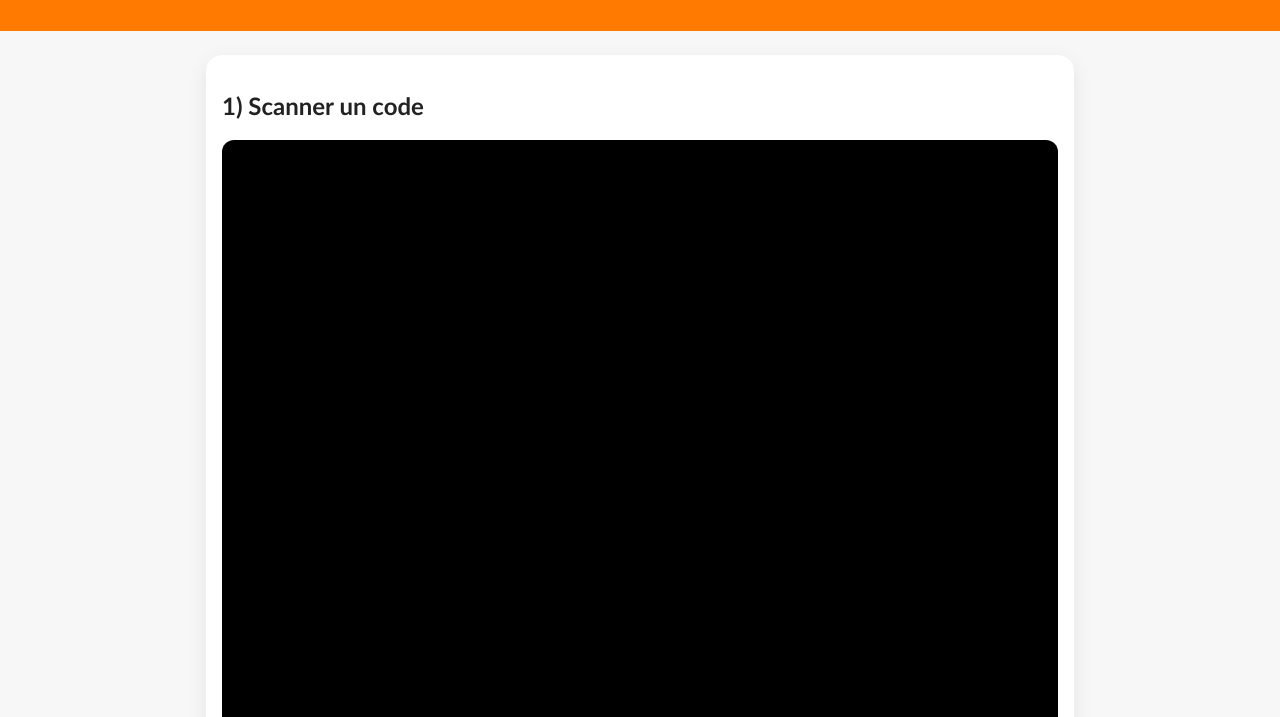
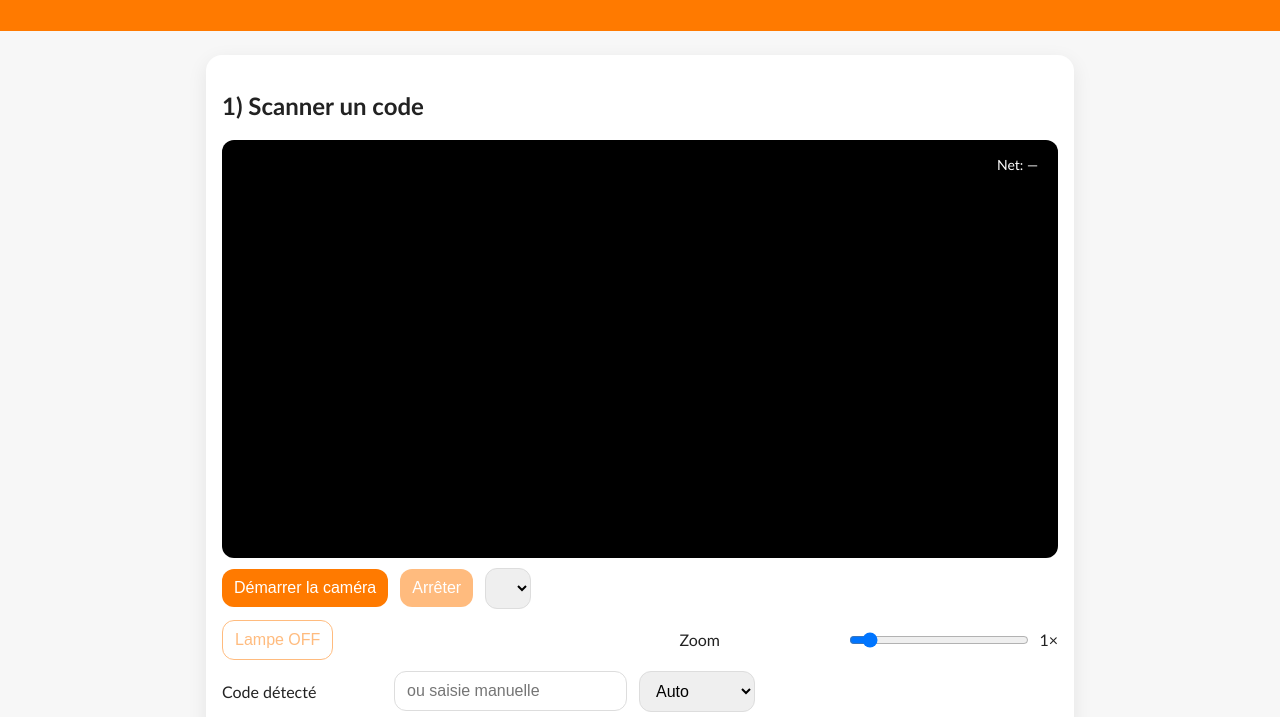
Before and after one commit to solutionspelichet/inventaire, a plain HTML site: page index.html in a window 1280 px wide. Shown: the part 75-792 px from the top of the page. Drawn offline with Linux system fonts and the light colour scheme; a script that the page names is missing.

Commit message:
Update style.css

```diff
--- a/style.css
+++ b/style.css
@@ -1,32 +1,39 @@
-:root {
-  --orange:#ff7a00; --bg:#f7f7f7; --card:#fff; --text:#222;
-}
-*{box-sizing:border-box;}
+:root { --orange:#ff7a00; --bg:#f7f7f7; --card:#fff; --text:#222; }
+*{ box-sizing:border-box }
 html,body{
-  margin:0;padding:0;font-family:"Trebuchet MS",Trebuchet,Arial,sans-serif;
-  background:var(--bg);color:var(--text);
+  margin:0; padding:0;
+  font-family:"Trebuchet MS",Trebuchet,Arial,sans-serif;
+  background:var(--bg); color:var(--text);
 }
 .app-header{
-  display:flex;align-items:center;gap:12px;
-  padding:12px 16px;background:var(--orange);color:#fff;
+  display:flex; align-items:center; gap:12px;
+  padding:12px 16px; background:var(--orange); color:#fff;
 }
-.logo{height:32px;width:auto}
-.container{max-width:900px;margin:24px auto;padding:0 16px}
+.logo{ height:32px; width:auto }
+.container{ max-width:900px; margin:24px auto; padding:0 16px }
 .card{
-  background:var(--card);border-radius:16px;padding:16px;
-  box-shadow:0 6px 20px rgba(0,0,0,.08);margin-bottom:16px;
+  background:var(--card); border-radius:16px; padding:16px;
+  box-shadow:0 6px 20px rgba(0,0,0,.08); margin-bottom:16px;
 }
-.row{display:flex;gap:12px;align-items:center;margin:10px 0;flex-wrap:wrap}
-label{min-width:160px}
-input,select,button{
-  padding:10px 12px;border-radius:12px;border:1px solid #ddd;font-size:16px
+.row{ display:flex; gap:12px; align-items:center; margin:10px 0; flex-wrap:wrap }
+label{ min-width:160px }
+input,select,button{ padding:10px 12px; border-radius:12px; border:1px solid #ddd; font-size:16px }
+button{ background:var(--orange); color:#fff; border:none; cursor:pointer }
+button[disabled]{ opacity:.5; cursor:not-allowed }
+.video-wrap{ position:relative; width:100%; background:#000; border-radius:12px; overflow:hidden }
+video{ display:block; width:100%; height:auto }
+#overlay{
+  position:absolute; inset:0; width:100%; height:100%; pointer-events:none;
 }
-button{background:var(--orange);color:#fff;border:none;cursor:pointer}
-button[disabled]{opacity:.5;cursor:not-allowed}
-.video-wrap{width:100%;background:#000;border-radius:12px;overflow:hidden}
-video{width:100%;height:auto}
-.status{min-height:24px}
-.app-footer{text-align:center;padding:24px;color:#777}
+.focus-meter{
+  position:absolute; top:10px; right:10px;
+  background:rgba(0,0,0,.6); color:#fff; padding:6px 10px;
+  border-radius:10px; font-size:14px; backdrop-filter:saturate(140%) blur(2px);
+}
+.status{ min-height:24px }
+.app-footer{ text-align:center; padding:24px; color:#777 }
+
+/* Contrôles caméra */
 .controls { justify-content: space-between; }
 .secondary { background:#fff; color:#ff7a00; border:1px solid #ff7a00; }
 .zoom-wrap { display:flex; align-items:center; gap:8px; }
```
